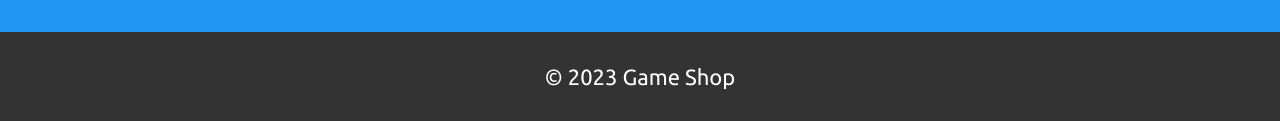
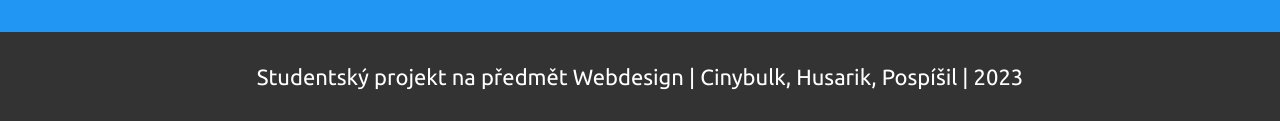
Before and after one commit to xcinda/webdesign, a plain HTML site: page index.html in a window 1280 px wide. Shown: the part 2835-2956 px from the top of the page. Drawn offline with Linux system fonts and the light colour scheme.

Commit message:
Added info into footer

```diff
--- a/index.html
+++ b/index.html
@@ -128,7 +128,7 @@
     </section>
 
     <footer>
-        <p>&copy; 2023 Game Shop</p>
+        <p>Studentský projekt na předmět Webdesign | Cinybulk, Husarik, Pospíšil | 2023</p>
     </footer>
 </body>
 
```
Also changed, not shown: 1 other file.
